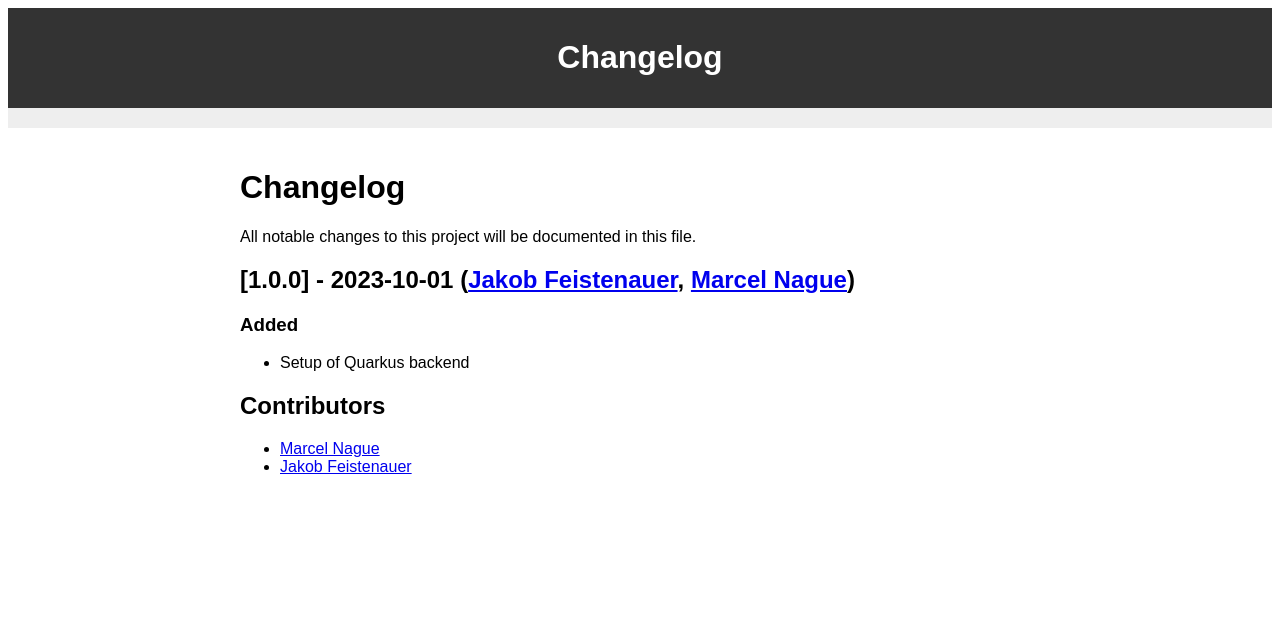
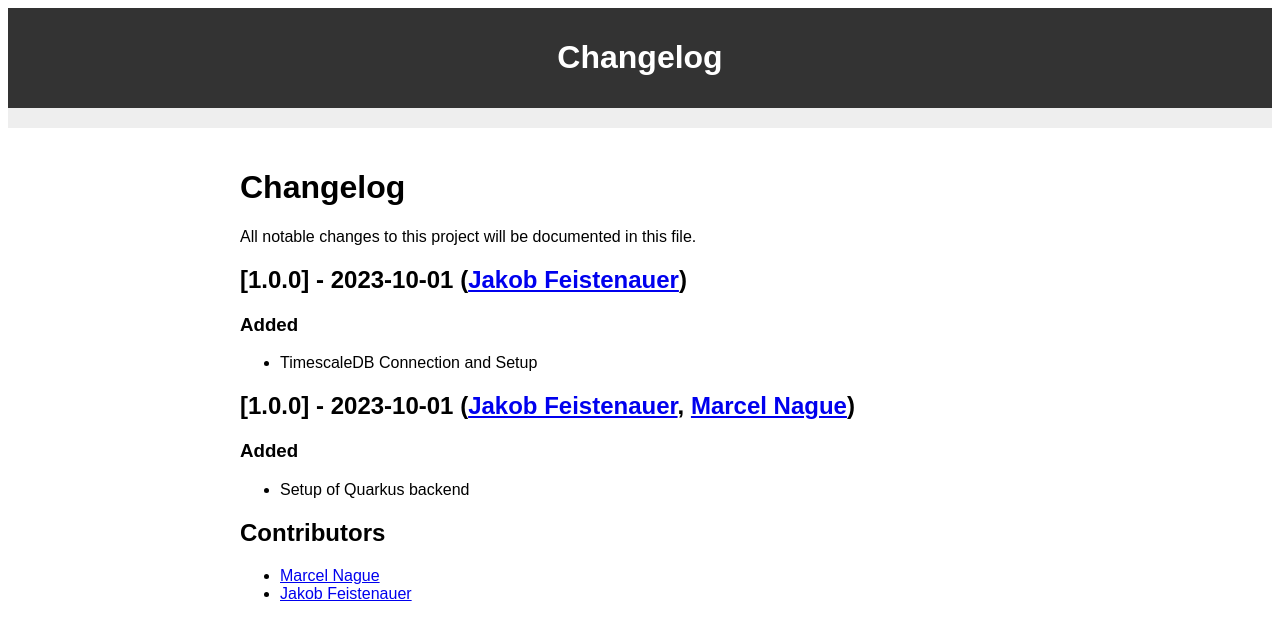
Before and after one commit to Layblar/docs, a Jekyll site: the page built from pages/backend.md, in a window 1280 px wide. Shown: the top 640 px of the page. Built offline with Jekyll 4.4.1, drawn with Linux system fonts in a browser that asks for light colours; our own code applies the rules of GitHub Pages for plain Markdown files.

Commit message:
Update backend.md

```diff
--- a/pages/backend.md
+++ b/pages/backend.md
@@ -1,6 +1,12 @@
 # Changelog
 
 All notable changes to this project will be documented in this file.
+
+## [1.0.0] - 2023-10-01 ([Jakob Feistenauer](https://github.com/yescob))
+
+### Added
+
+- TimescaleDB Connection and Setup
 
 ## [1.0.0] - 2023-10-01 ([Jakob Feistenauer](https://github.com/yescob), [Marcel Nague](https://github.com/marcel-nague))
 
```
